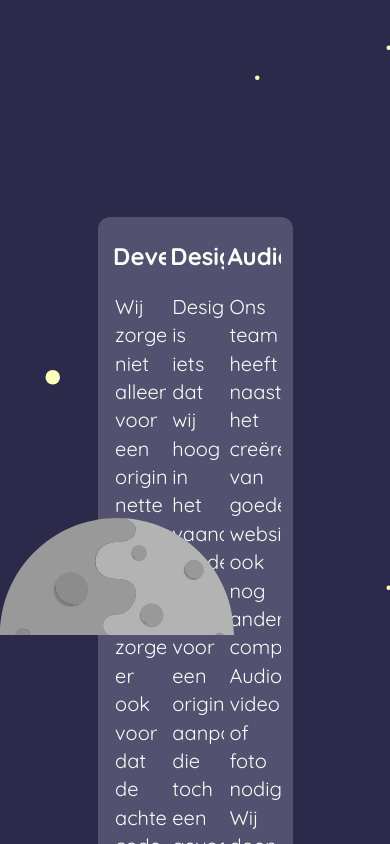
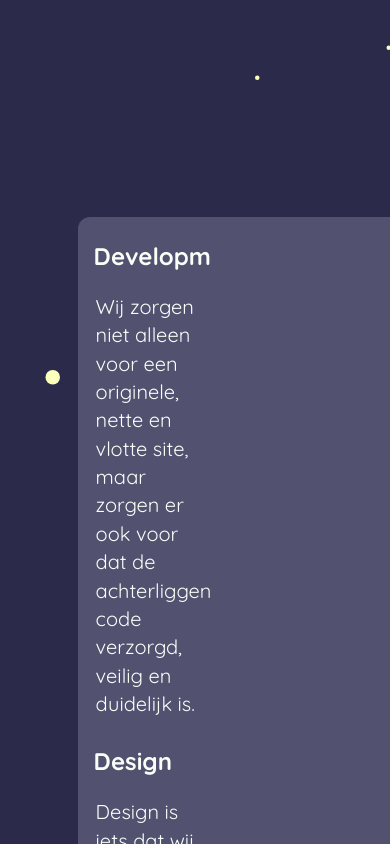
Before and after one commit to isaapons/1617.webd2, a plain HTML site: page index.html in a window 390 px wide. Shown: the part 1156-2000 px from the top of the page. Drawn offline with Linux system fonts and the light colour scheme.

Commit message:
first attempt at responsive webdesign

```diff
--- a/index.html
+++ b/index.html
@@ -104,7 +104,7 @@
           </main>
 
           <footer>
-            <img src="assets/svg/moonhalf.svg" alt="moon">
+        <!--    <img class="moon" src="assets/svg/moonhalf.svg" alt="moon"> -->
           </footer>
           <!-- Scripts: Vendors -->
           <!-- For example: jQuery, lodash, handlebars, ... -->
--- a/scss/main.scss
+++ b/scss/main.scss
@@ -79,19 +79,19 @@ header {
   position: relative;
   left: -20px;
   top: 7vh;
+  margin-right: 70vw;
 }
 
 //COLUMN
 
 .column-container {
-  display: flex;
+  display:flex;
+  justify-content: center;
   position:relative;
   top: 500px;
-
   background: #525170;
   border-radius: 12px;
   padding: 0 5% ;
-  width: 50vw;
   margin: 12px auto;
 }
 
@@ -100,8 +100,8 @@ header {
   float:left;
   overflow: hidden;
   width: 33.33334%;
-  min-width: 150px;
   padding: 0.5vw 1vw 0.5vw 1vw;
+
 
 
   & > p, h2 {
@@ -111,7 +111,34 @@ header {
 
 // FOOTER
 
-footer {
+footer, .moon {
   position: absolute;
+  bottom: 0;
   margin: 0 auto;
 }
+// tablet
+
+@media only screen and (max-width: 768px) {
+
+  .column-container {
+    flex-direction: column;
+  }
+
+  .column-3 {
+    width: 100%;
+  }
+
+
+}
+
+// phone
+
+@media only screen and (max-width: 425px) {
+  .column-container {
+    width: 100vw;
+  }
+
+  .column-3 {
+    width: 33.333334%;
+  }
+}
```
Also changed, not shown: css/main.css, 1 other file.
